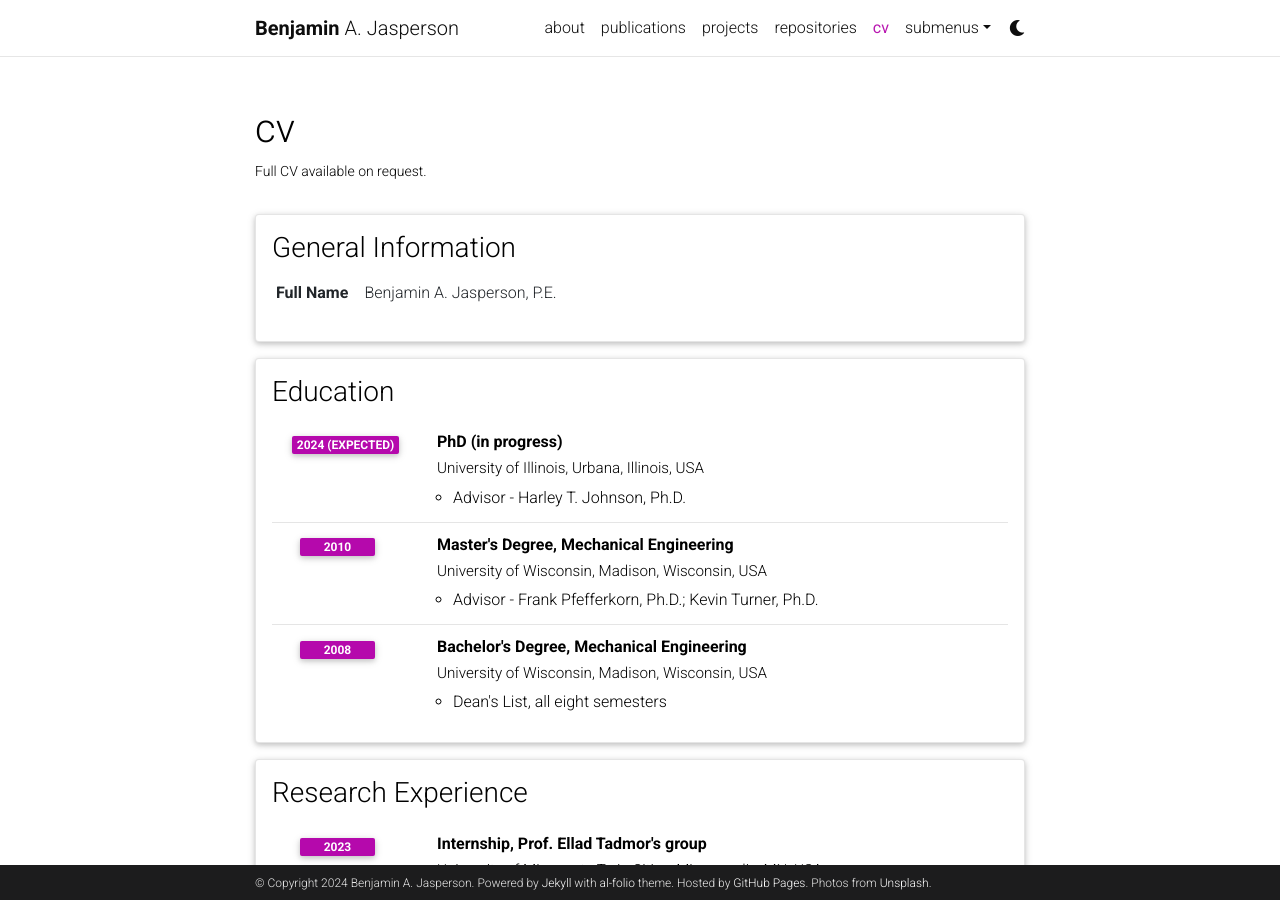
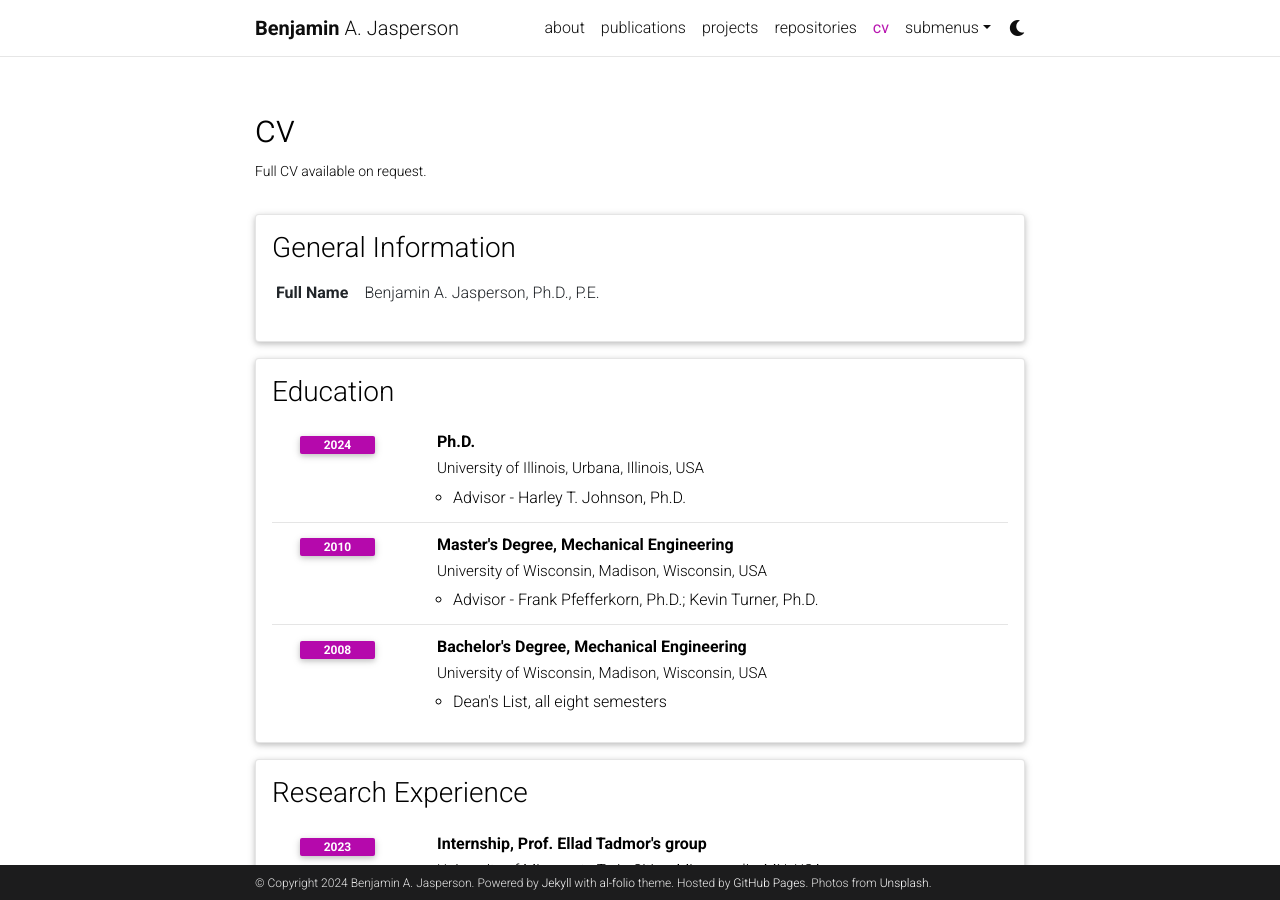
Before and after one commit to bjasperson/bjasperson.github.io, a Jekyll site: the page built from _pages/cv.md, in a window 1280 px wide and 900 px high. Built offline with Jekyll 4.4.1, drawn with Linux system fonts in a browser that asks for light colours; comment, search, counter and statistics services are not loaded; a style sheet for code colours, icons or effects is not loaded.

Commit message:
update cv

```diff
--- a/_data/cv.yml
+++ b/_data/cv.yml
@@ -2,14 +2,14 @@
   type: map
   contents:
     - name: Full Name
-      value: Benjamin A. Jasperson, P.E.
+      value: Benjamin A. Jasperson, Ph.D., P.E.
 
 - title: Education
   type: time_table
   contents:
-    - title: PhD (in progress)
+    - title: Ph.D.
       institution: University of Illinois, Urbana, Illinois, USA
-      year: 2024 (expected)
+      year: 2024
       description:
         - Advisor - Harley T. Johnson, Ph.D.
     - title: Master's Degree, Mechanical Engineering
```
